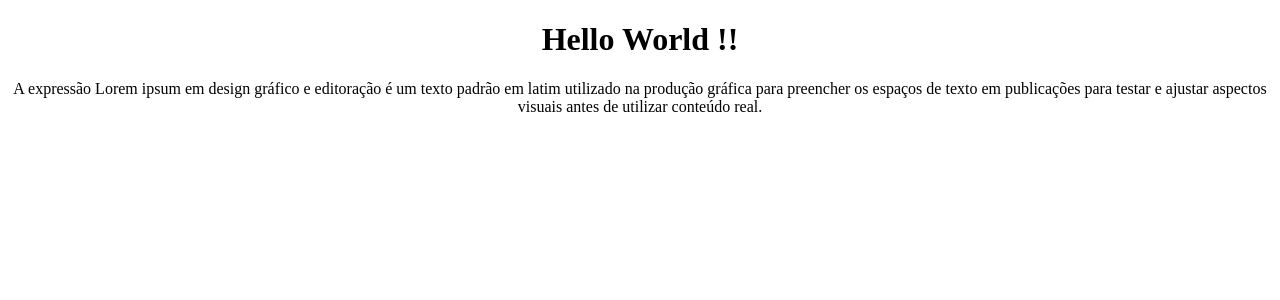
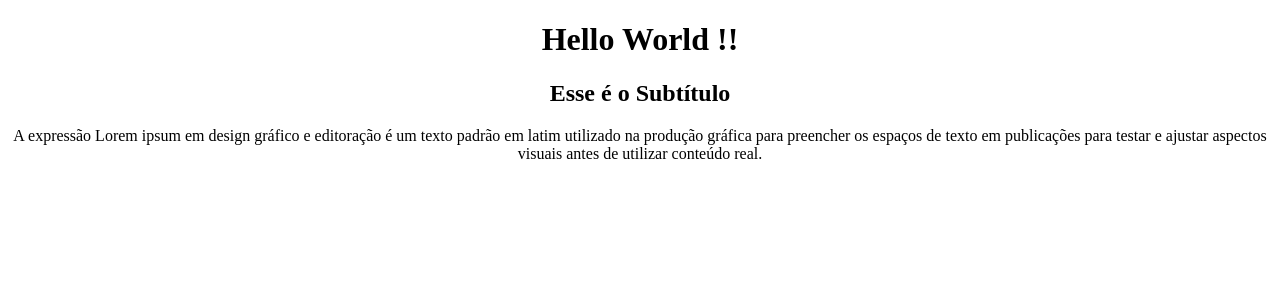
Before and after one commit to ViniHGV/Lab-React, a React (Create React App) app: page / in a window 1280 px wide. Shown: the top 300 px of the page. Built offline with nearby package versions, Linux system fonts and the light colour scheme.

Commit message:
Importando o SubTitle no arquivo App,js

```diff
--- a/src/App.js
+++ b/src/App.js
@@ -13,6 +13,7 @@ function App() {
   return (
     <div className="App">
         <HelloWorld/>
+        <SubTitle/>
         <Lorem/>
     </div>
   );
```
